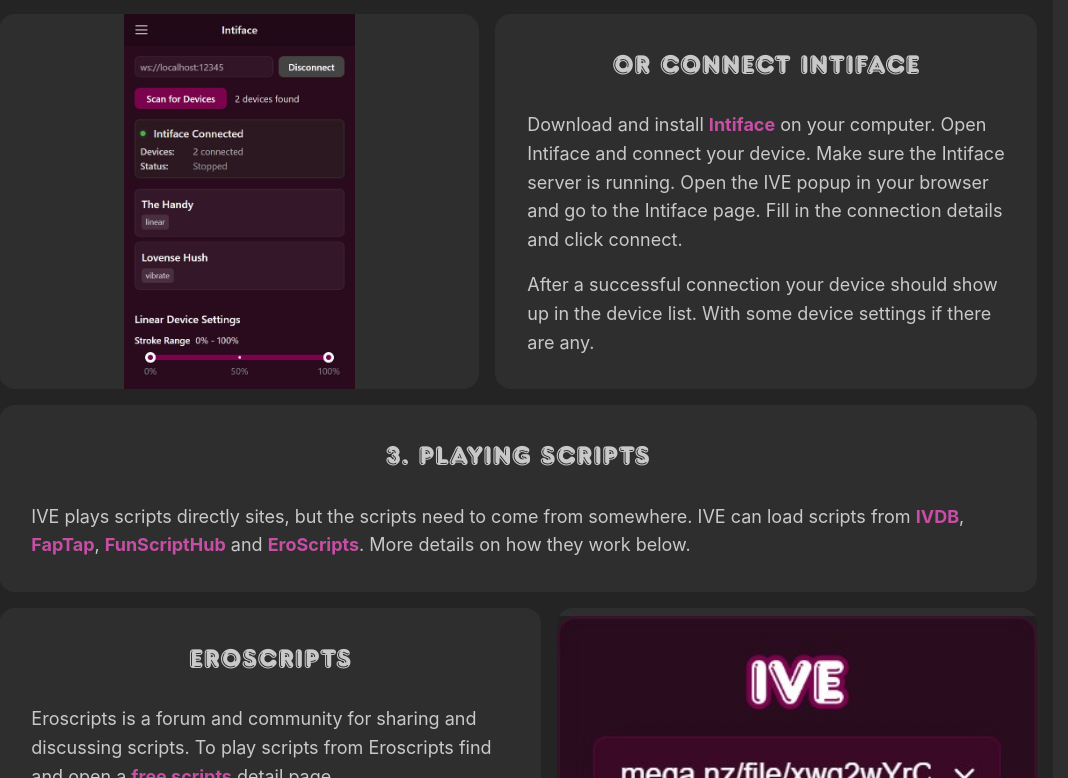
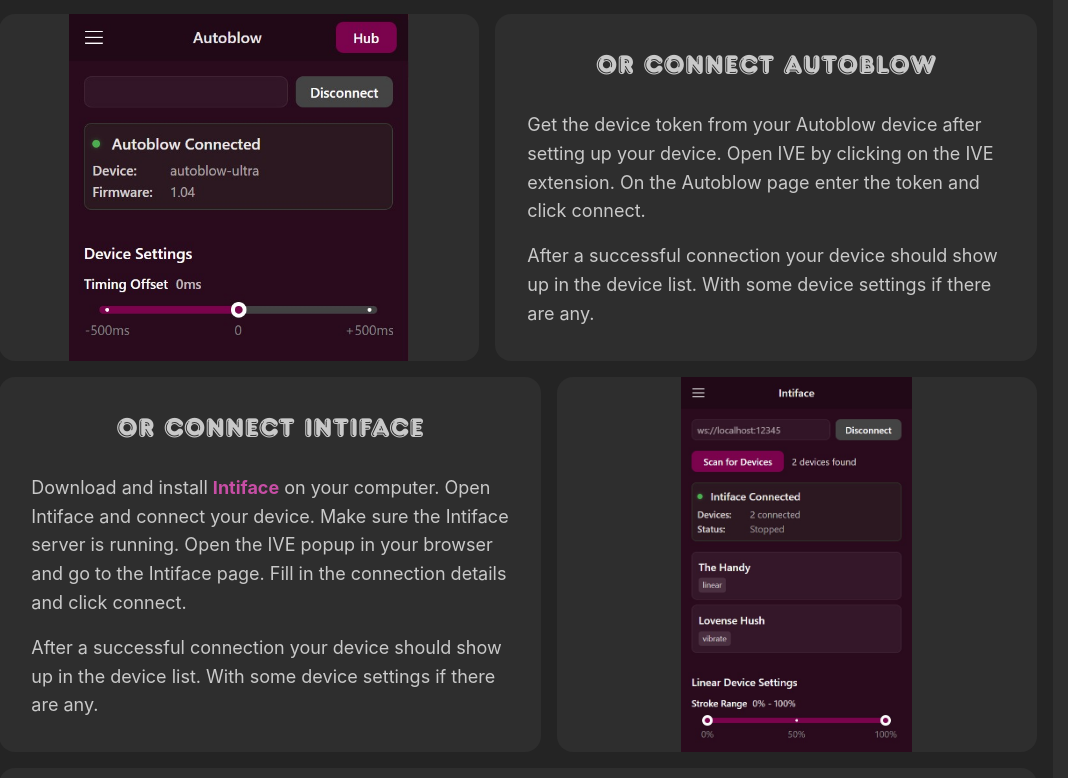
Before and after one commit to iveplay/ive-play, a Next.js app: page /how-it-works in a window 1280 px wide. Shown: the part 1682-2460 px from the top of the page, without its empty margins (122-1190 px from the left). Built offline with nearby package versions, Linux system fonts and the light colour scheme.

Commit message:
feat: add autoblow docs

```diff
--- a/content/help/faq/Faq.tsx
+++ b/content/help/faq/Faq.tsx
@@ -23,7 +23,7 @@
           />
           <QA
             question="What devices work with IVE?"
-            answer="The Handy (FW4 only) connects directly. All other devices (Lovense, Kiiroo, Satisfyer, etc.) work through Intiface Central."
+            answer="The Handy (FW4 only) connects directly, the same as Autoblow devices! All other devices (Lovense, Kiiroo, Satisfyer, etc.) work through Intiface Central."
           />
           <QA
             question="Why isn't my script syncing properly?"
@@ -35,13 +35,17 @@
           />
           <QA
             question="Can I use my own script files?"
-            answer="Currently no, but local script support is planned for future updates."
+            answer="Yes you can! Click on the HUB button at the top of this page and add a new script by pressing the '+' button."
           />
           <QA
             question="Is my data safe with IVE?"
             answer={
               <>
-                Yes, IVE respects your privacy. Everything of IVE is completely local.{' '}
+                Yes, IVE respects your privacy (
+                <Anchor href="/privacy" target="_blank" fw={700}>
+                  Privacy Policy
+                </Anchor>
+                ). Everything of IVE is completely local.{' '}
                 <Text component="span" fw={700}>
                   NOTHING
                 </Text>{' '}
--- a/content/help/getting-started/GettingStarted.tsx
+++ b/content/help/getting-started/GettingStarted.tsx
@@ -1,6 +1,7 @@
 import { ReactNode } from 'react';
 import { IconRocket } from '@tabler/icons-react';
 import { Anchor, Box, Flex, Grid, Image, Text, Title } from '@mantine/core';
+import autoblowConnect from '@/assets/autoblow-connect.jpg';
 import handyConnect from '@/assets/handy-connect.jpg';
 import intifaceConnect from '@/assets/intiface-connect.jpg';
 import eroscripts from '@/assets/ive-eroscripts.jpg';
@@ -68,7 +69,18 @@
                 settings for stroke range and timing offset.
               </Text>
             </Step>
-            <Step title="or Connect Intiface" imageUrl={intifaceConnect.src} imageLeft>
+            <Step title="or Connect Autoblow" imageUrl={autoblowConnect.src} imageLeft>
+              <Text>
+                Get the device token from your Autoblow device after setting up your device. Open
+                IVE by clicking on the IVE extension. On the Autoblow page enter the token and click
+                connect.
+              </Text>
+              <Text mt="md">
+                After a successful connection your device should show up in the device list. With
+                some device settings if there are any.
+              </Text>
+            </Step>
+            <Step title="or Connect Intiface" imageUrl={intifaceConnect.src}>
               <Text>
                 Download and install{' '}
                 <Anchor href="https://intiface.com" target="_blank" fw={700}>
```
Also changed, not shown: content/home/features/Features.tsx (+7 -3 lines), content/piracy/PrivacyContent.tsx (+12 -1 lines), assets/autoblow-connect.jpg (added).
